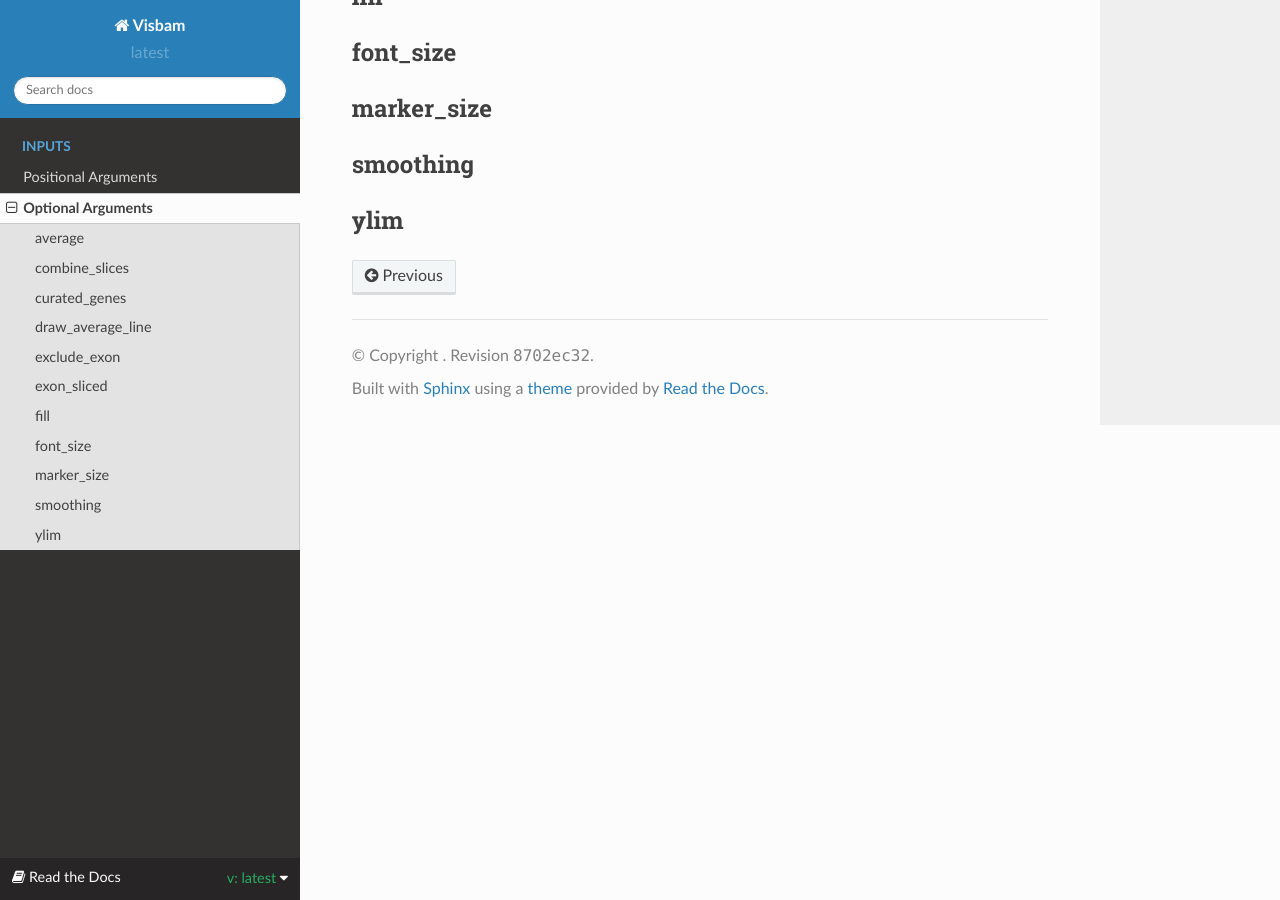
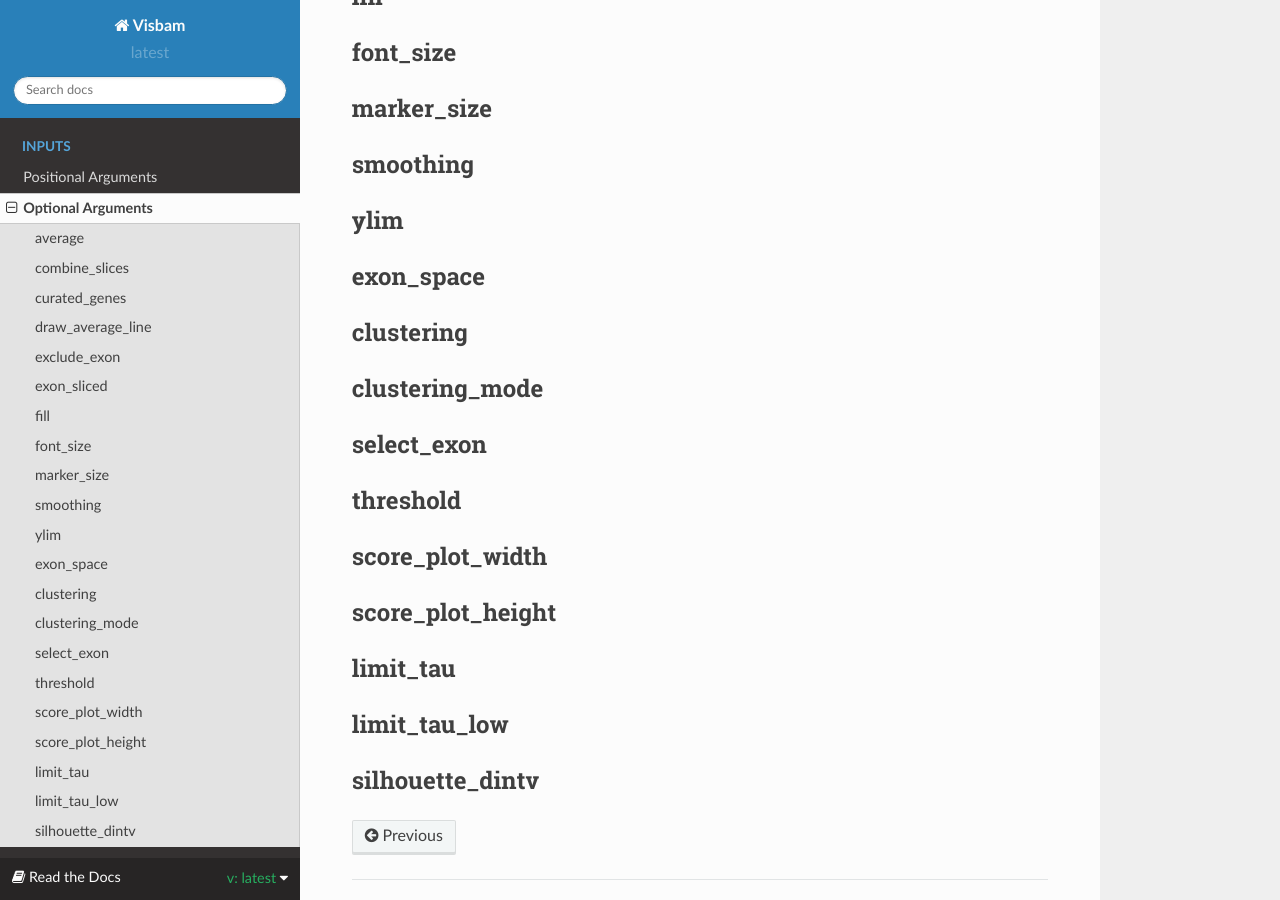
Before and after one commit to sungyoung-lee/visbam, a Sphinx documentation site: the page built from docs/input/optional.rst, in a window 1280 px wide and 900 px high, scrolled down 612 px. Built offline with Sphinx 7.4.7 and the Read the Docs theme 2.0.0, drawn with Linux system fonts in a browser that asks for light colours.

Commit message:
Read The Docs v0.0.1

```diff
--- a/docs/input/optional.rst
+++ b/docs/input/optional.rst
@@ -39,3 +39,37 @@ smoothing
 
 ylim
 -----
+
+
+
+
+
+exon_space
+----------
+
+clustering
+-----------
+
+clustering_mode
+---------------
+
+select_exon
+------------
+
+threshold
+---------
+
+score_plot_width
+----------------
+
+score_plot_height
+-----------------
+
+limit_tau
+-----------
+
+limit_tau_low
+-------------
+
+silhouette_dintv
+----------------
--- a/docs/input/positional.rst
+++ b/docs/input/positional.rst
@@ -6,6 +6,8 @@ Visbam을 실행할 때 필수로 입력해야 하는 필드들입니다.
 
 bam_dir_path
 ------------
+
+Bam 파일이 있는 경로를 지정하여 줍니다.
 
 
 sample_list_path
```
Also changed, not shown: docs/index.rst (+11 -0 lines).
